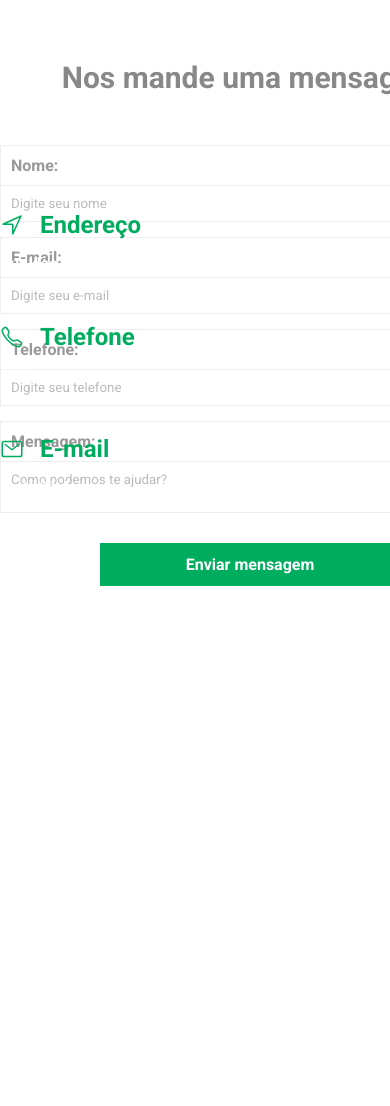
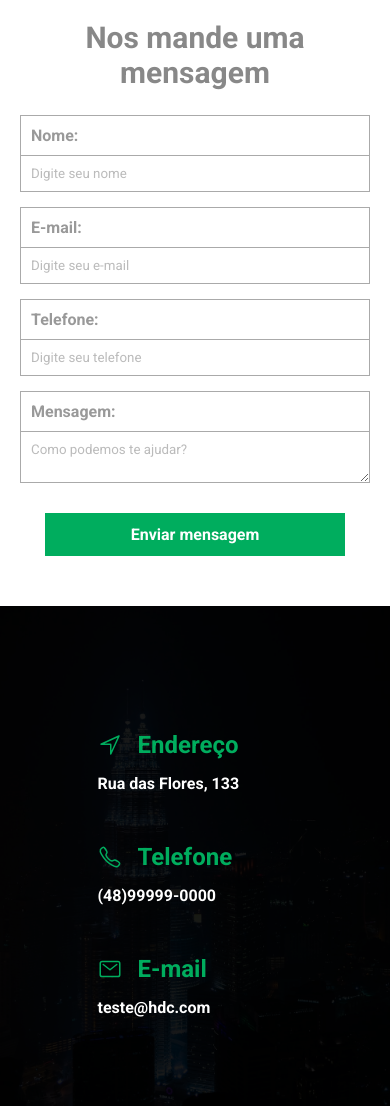
Before and after one commit to f-nely/curso-php, a PHP site: page / in a window 390 px wide; the page is wider, and only the part inside the window is pictured. Before the commit the page ends 586 px from the top of that part, so only its background shows below. Run offline with PHP 8.4, Linux system fonts and the light colour scheme.

Commit message:
Deixando o projeto responsivo

```diff
--- a/public/section-19/css/styles.css
+++ b/public/section-19/css/styles.css
@@ -121,3 +121,51 @@
     border-color: #00AD5E;
     color: #00AD5E;
 }
+
+/* Responsivo */
+@media(max-width: 450px) {
+
+    #main-container {
+        height: 100%;
+        flex-wrap: wrap;
+    }
+
+    #address-container,
+    #form-container {
+        flex: 1 1 100%;
+    }
+
+    #form-container {
+        order: -1;
+        padding: 20px;
+    }
+
+    #form-container h2 {
+        margin-bottom: 25px;
+    }
+
+    #contact-form {
+        width: 100%;
+    }
+
+    #contact-form input,
+    #contact-form label,
+    #contact-form textarea {
+        border-color: #AAA;
+    }
+
+    #address-container {
+        background-position: 0;
+        height: 500px;
+    }
+
+    .fade {
+        opacity: .9;
+    }
+
+    #address-content {
+        left: 25%;
+        top: 25%;
+    }
+
+}
```
